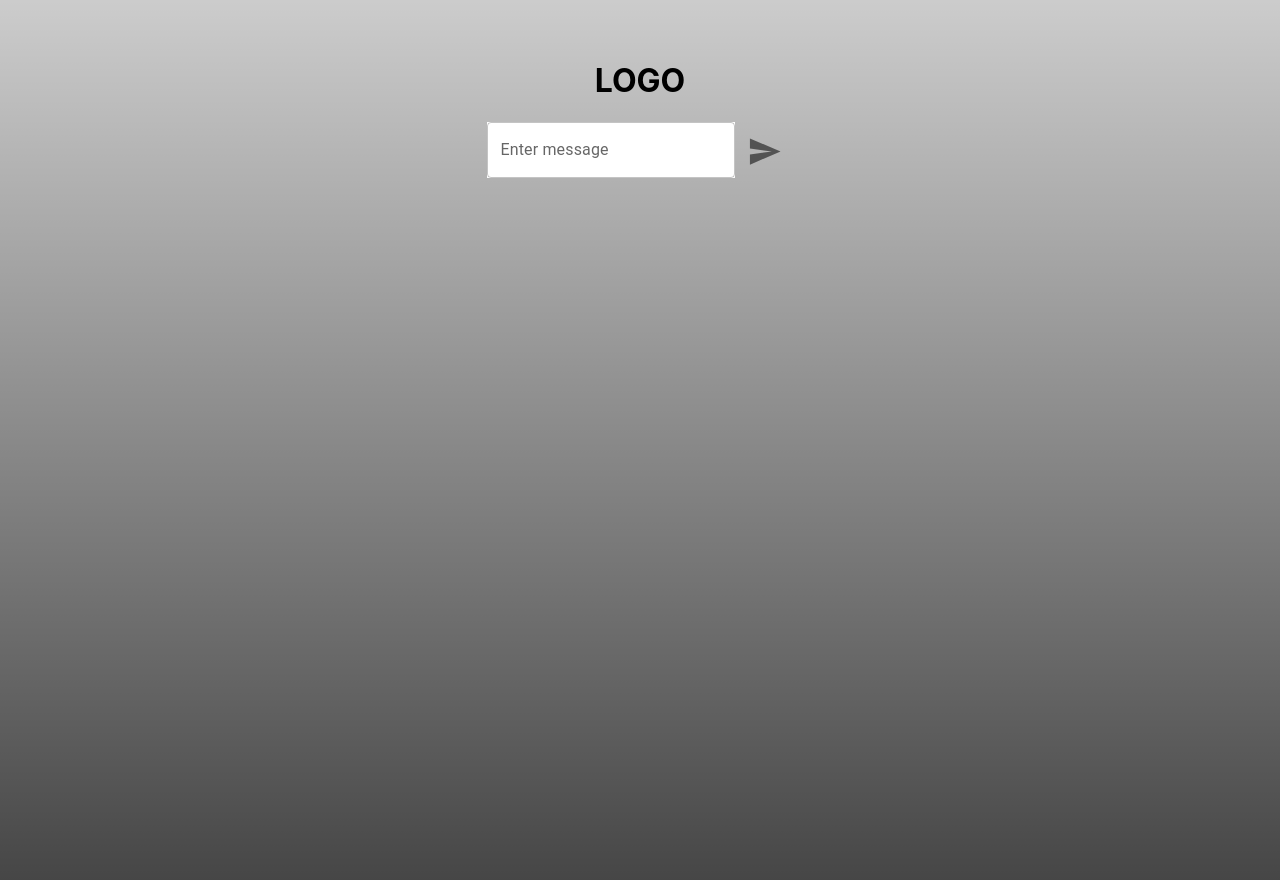
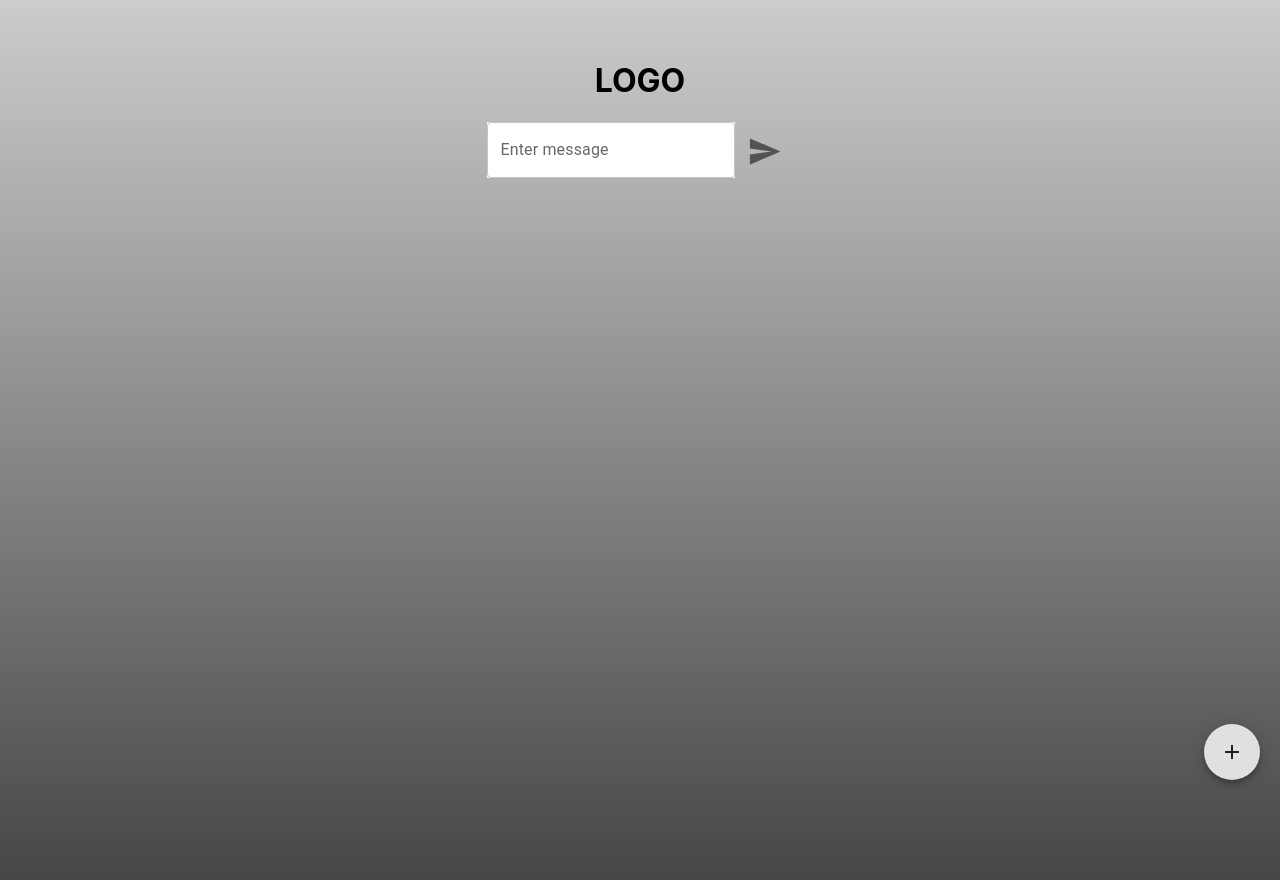
Before and after one commit to kdkulman/deaddropHerokuDeployTest, a React (Create React App) app in the folder my-app/: page / in a window 1280 px wide. Shown: the top 880 px of the page. Built offline with nearby package versions, Linux system fonts and the light colour scheme.

Commit message:
Added button via createMessageButon

```diff
--- a/my-app/src/App.js
+++ b/my-app/src/App.js
@@ -4,6 +4,7 @@ import {createMessageTextField} from './Components/createMessageTextField.js';
 import './CSS/App.css';
 import Grid from '@mui/material/Grid'; // Grid version 1
 import { sendMessageButton } from './Components/sendMessageButton.js';
+import { createMessageButton } from './Components/createMessageButton.js';
 
 //This will hold the layout for the project.
 //We should be able to put conditional statements
@@ -28,7 +29,8 @@ function App() {
             {sendMessageButton()}
           </Grid>
 
-          <Grid item xs={12}>
+          <Grid item xs={12} color='red'> {/* Jashans stuff*/}
+          {createMessageButton()}
           </Grid>
         </Grid>
         </div>
--- a/my-app/src/Components/createMessageButton.js
+++ b/my-app/src/Components/createMessageButton.js
@@ -1,12 +1,12 @@
 import * as React from 'react';
 import AddIcon from '@mui/icons-material/Add';
 import Fab from '@mui/material/Fab';
+// import {createMessageTextField} from './Components/createMessageTextField.js';
 
 export function createMessageButton() {
     return (
         <div>
-          <Fab onClick={createMessageTextField()} color="red" aria-label="add">
-
+          <Fab color="red" aria-label="add">
             <AddIcon />
 
           </Fab>
```
